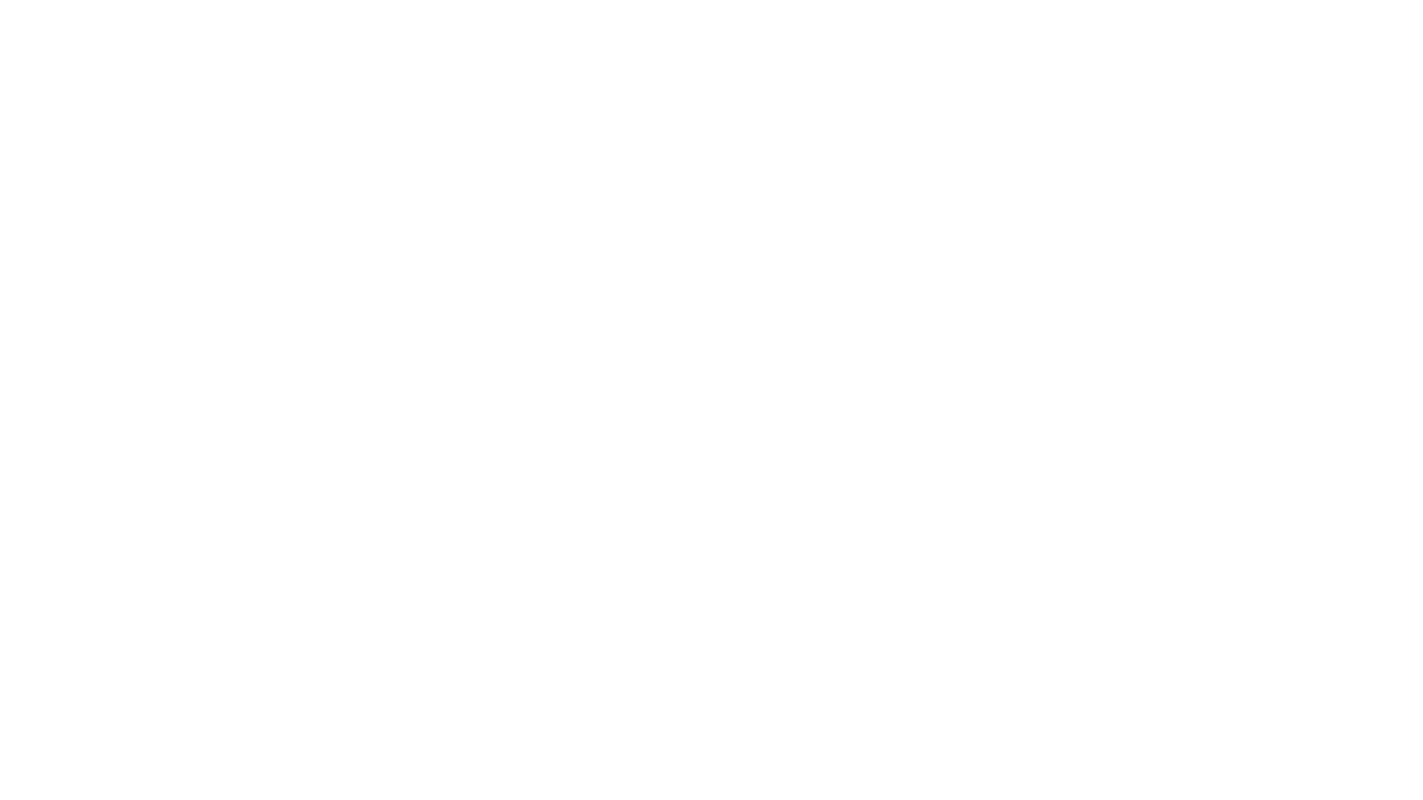
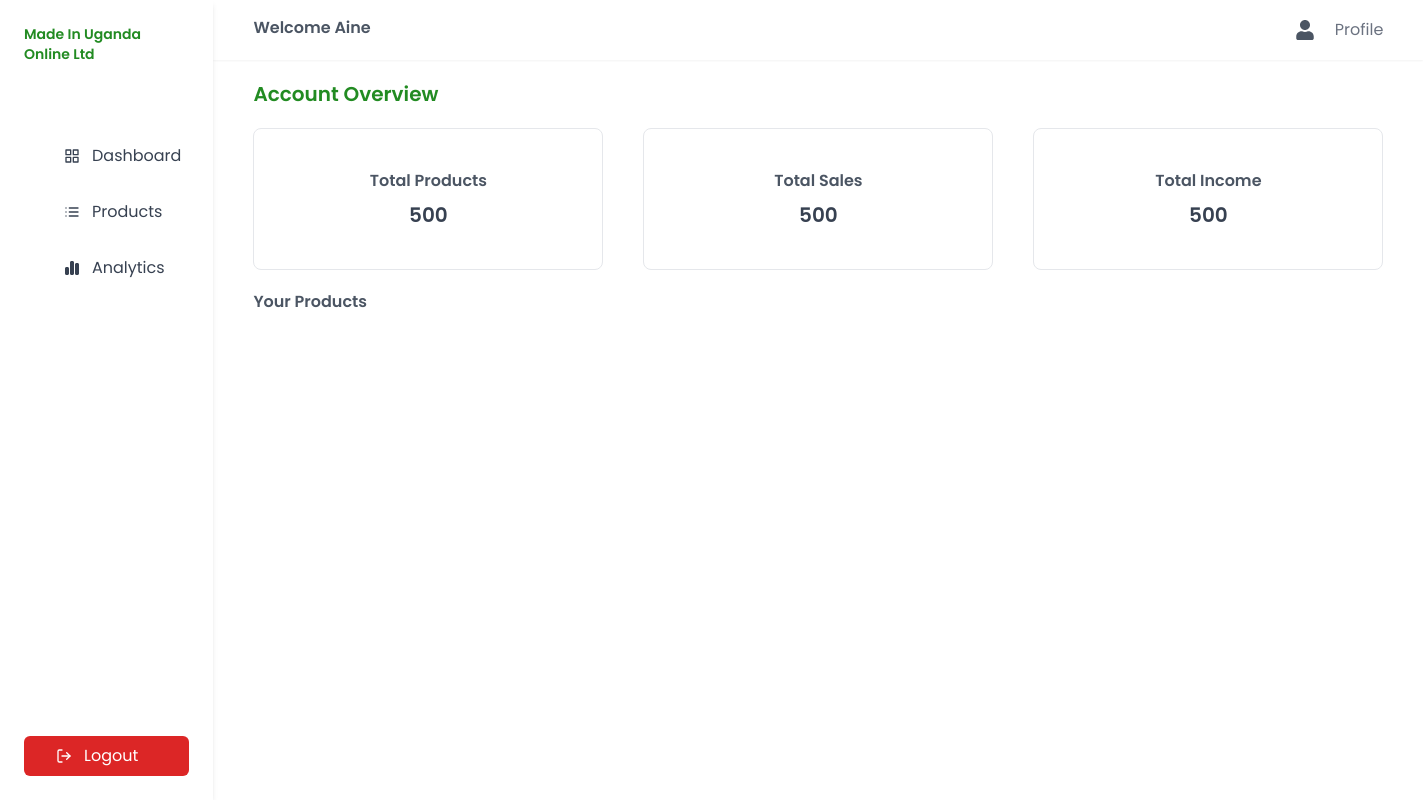
Before and after one commit to aine1100/MadeInUgandaLtd, a React (Vite) app: page /Dashboard in a window 1280 px wide. Before the commit this address had no page. Shown: the whole page, 1423 px wide, since content can reach past the window. Built offline with nearby package versions, Linux system fonts and the light colour scheme.

Commit message:
seller dashboard

```diff
--- a/src/App.tsx
+++ b/src/App.tsx
@@ -8,6 +8,7 @@ import Contact from "./pages/contact";
 import Register from "./pages/register";
 import Login from "./pages/login";
 import CartPage from "./components/cartPage";
+import Dashboard from "./pages/dashboard";
 
 const App: React.FC = () => {
   return (
@@ -21,6 +22,8 @@ const App: React.FC = () => {
         <Route path="/register" element={<Register/>} />
         <Route path="/login" element={<Login/>} />
         <Route path="/cart" element={<CartPage/>} />
+        <Route path="/Dashboard" element={<Dashboard/>} />
+
 
 
 
--- /dev/null
+++ b/src/components/seller/DashboardCards.tsx
@@ -0,0 +1,31 @@
+export default function ProductCards(){
+    const cards=[
+        {
+            title:"Total Products",
+            amount:500
+        },
+        {
+            title:"Total Sales",
+            amount:500
+        },
+        {
+            title:"Total Income",
+            amount:500
+        }
+    ]
+    return(
+        <div className="flex gap-10 ">
+            {
+                cards.map((card,index)=>(
+                    <div className="flex flex-col items-center gap-2 rounded-lg py-10  justify-center w-[350px]  border " key={index}>
+                        <h1 className="text-md font-semibold text-gray-600">{card.title}</h1>
+                        <h2 className="text-xl font-semibold text-gray-700">{card.amount}</h2>
+
+                    </div>
+                ))
+            }
+
+
+        </div>
+    )
+}
--- /dev/null
+++ b/src/components/seller/ProductTable.tsx
@@ -0,0 +1,8 @@
+export default function ProductTable(){
+    return(
+        <div className="flex flex-col gap-5">
+            <h1 className="text-md font-semibold text-gray-600">Your Products</h1>
+
+        </div>
+    )
+}
--- /dev/null
+++ b/src/components/seller/header.tsx
@@ -0,0 +1,16 @@
+import { FaUser } from "react-icons/fa";
+
+export default function Header(){
+    return(
+        <div className="w-full flex justify-between  bg-white shadow-sm px-10  py-4 h-[60px]">
+            <p className="text-gray-600 font-semibold text-md">Welcome Aine </p>
+            <div className=" flex gap-5 items-center justify-center">
+                <a href=""><FaUser className="text-gray-600 text-xl"/></a>
+                <p className="text-gray-500 text-md">Profile</p>
+
+            </div>
+
+        </div>
+
+    )
+}
--- /dev/null
+++ b/src/components/seller/sidebar.tsx
@@ -0,0 +1,60 @@
+import { FC } from 'react';
+import { FaChartSimple } from 'react-icons/fa6';
+import {
+  FiLogOut,
+
+  FiList,
+  FiGrid,
+
+
+} from 'react-icons/fi';
+
+const TABS = [
+  { label: 'Dashboard', icon: FiGrid, href: '/Dashboard' },
+  { label: 'Products', icon: FiList, href: '/seller/product' },
+  {label:'Analytics',icon:FaChartSimple ,href:'/seller/reports'}
+];
+
+interface SidebarProps {
+  activeTab: string;
+  onTabChange: (tab: string) => void;
+}
+
+const Sidebar: FC<SidebarProps> = ({ activeTab, onTabChange }) => {
+  return (
+    <div className="w-72 flex flex-col bg-white h-screen p-6 shadow-md  justify-between sticky top-0">
+        <div className='flex flex-col gap-10 items-start justify-start'>
+        <h2 className="text-sm font-semibold text-primary-color mb-8">Made In Uganda Online Ltd</h2>
+      <nav className="space-y-[1rem]">
+        {TABS.map((tab) => {
+          const Icon = tab.icon;
+          const isActive = activeTab === tab.label;
+
+          return (
+            <a
+              key={tab.label}
+              href={tab.href}
+              onClick={() => onTabChange(tab.label)}
+              className={`flex items-center rounded-md px-2 py-2 ${
+                isActive
+                  ? 'bg-primary-color text-white '
+                  : 'text-gray-700 hover:bg-primary-color hover:text-white'
+              }`}
+            >
+              <Icon className="mr-3  ml-[2rem]" />
+              {tab.label}
+            </a>
+          );
+        })}
+      </nav>
+
+        </div>
+      <button className="flex items-center bg-red-600 text-white mt-8 w-full pl-[2rem] py-2 rounded-md">
+        <FiLogOut className="mr-3" />
+        Logout
+      </button>
+    </div>
+  );
+};
+
+export default Sidebar;
--- /dev/null
+++ b/src/pages/dashboard.tsx
@@ -0,0 +1,29 @@
+import ProductCards from "../components/seller/DashboardCards";
+import Header from "../components/seller/header";
+import ProductTable from "../components/seller/ProductTable";
+import Sidebar from "../components/seller/sidebar";
+
+export default function Dashboard(){
+    const activeTab="/Dashboard";
+
+    return(
+        <div className="flex">
+            <Sidebar activeTab={activeTab} onTabChange={() => {}}/>
+               <div className="flex-1">
+               <Header/>
+               <div className="px-10 py-5 gap-5 flex flex-col">
+                <h2 className="text-xl font-semibold text-primary-color">Account Overview</h2>
+                <ProductCards/>
+                <ProductTable/>
+
+
+
+
+
+               </div>
+
+               </div>
+
+        </div>
+    )
+}
```
